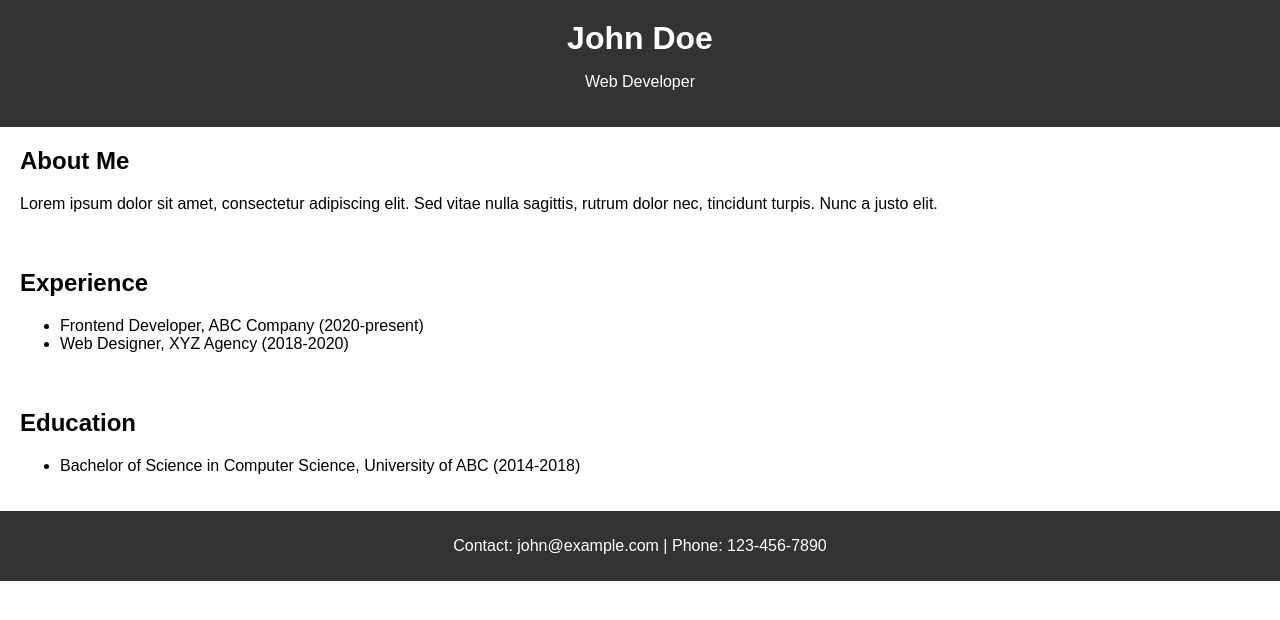
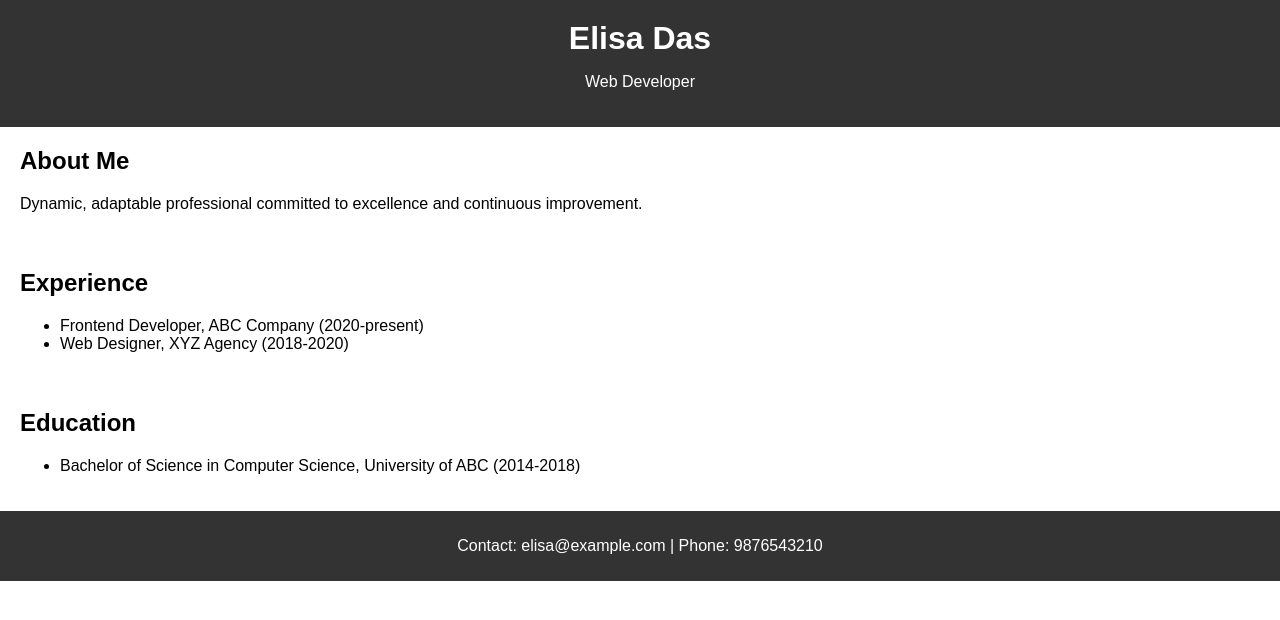
Before and after one commit to vishnus1793/Website, a plain HTML site: page index.html in a window 1280 px wide. Drawn offline with Linux system fonts and the light colour scheme.

Commit message:
Update index.html

```diff
--- a/index.html
+++ b/index.html
@@ -8,12 +8,12 @@
 </head>
 <body>
     <header>
-        <h1>John Doe</h1>
+        <h1>Elisa Das</h1>
         <p>Web Developer</p>
     </header>
     <section class="about">
         <h2>About Me</h2>
-        <p>Lorem ipsum dolor sit amet, consectetur adipiscing elit. Sed vitae nulla sagittis, rutrum dolor nec, tincidunt turpis. Nunc a justo elit.</p>
+        <p>Dynamic, adaptable professional committed to excellence and continuous improvement.</p>
     </section>
     <section class="experience">
         <h2>Experience</h2>
@@ -29,7 +29,7 @@
         </ul>
     </section>
     <footer>
-        <p>Contact: john@example.com | Phone: 123-456-7890</p>
+        <p>Contact: elisa@example.com | Phone: 9876543210</p>
     </footer>
 </body>
 </html>
```
